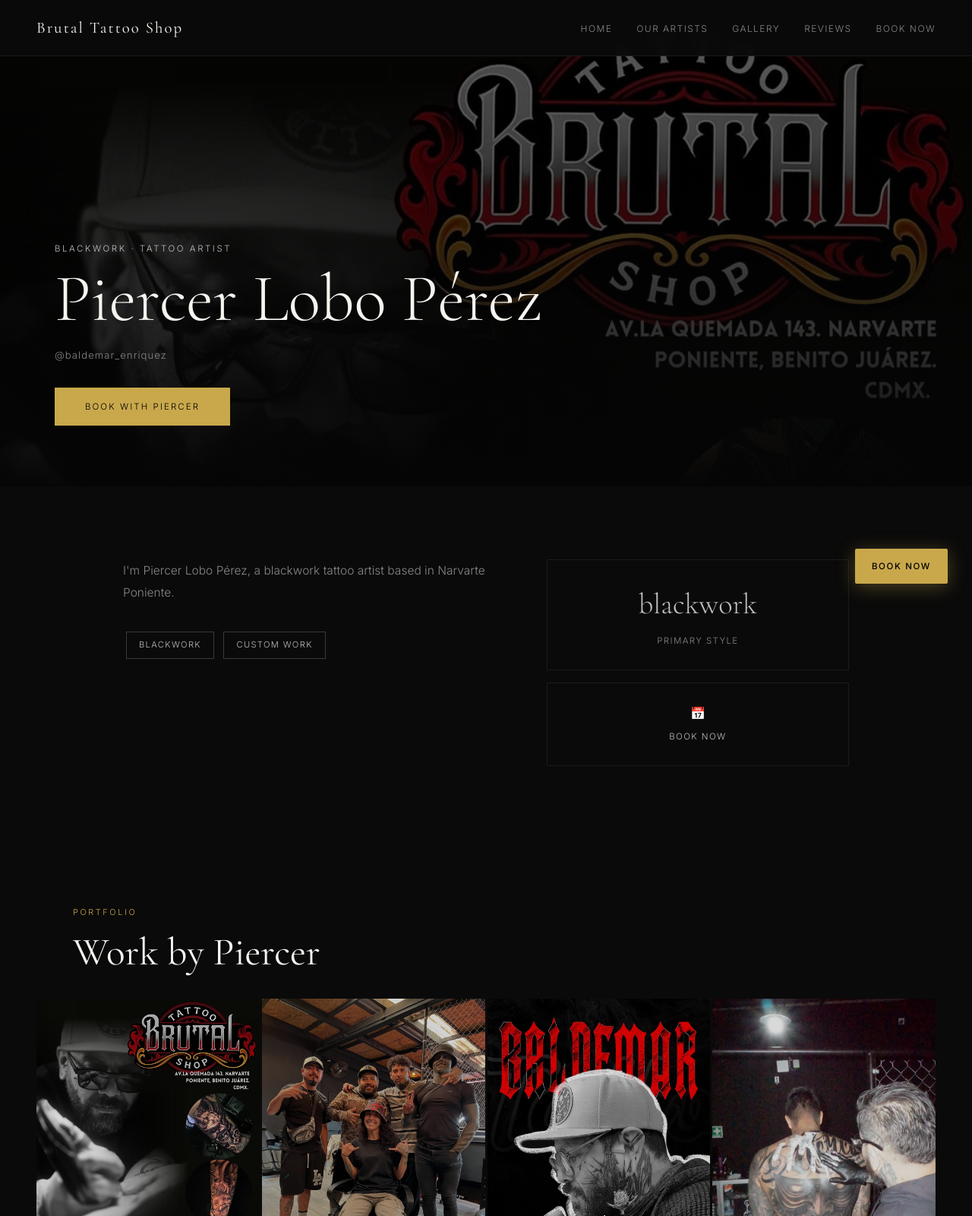
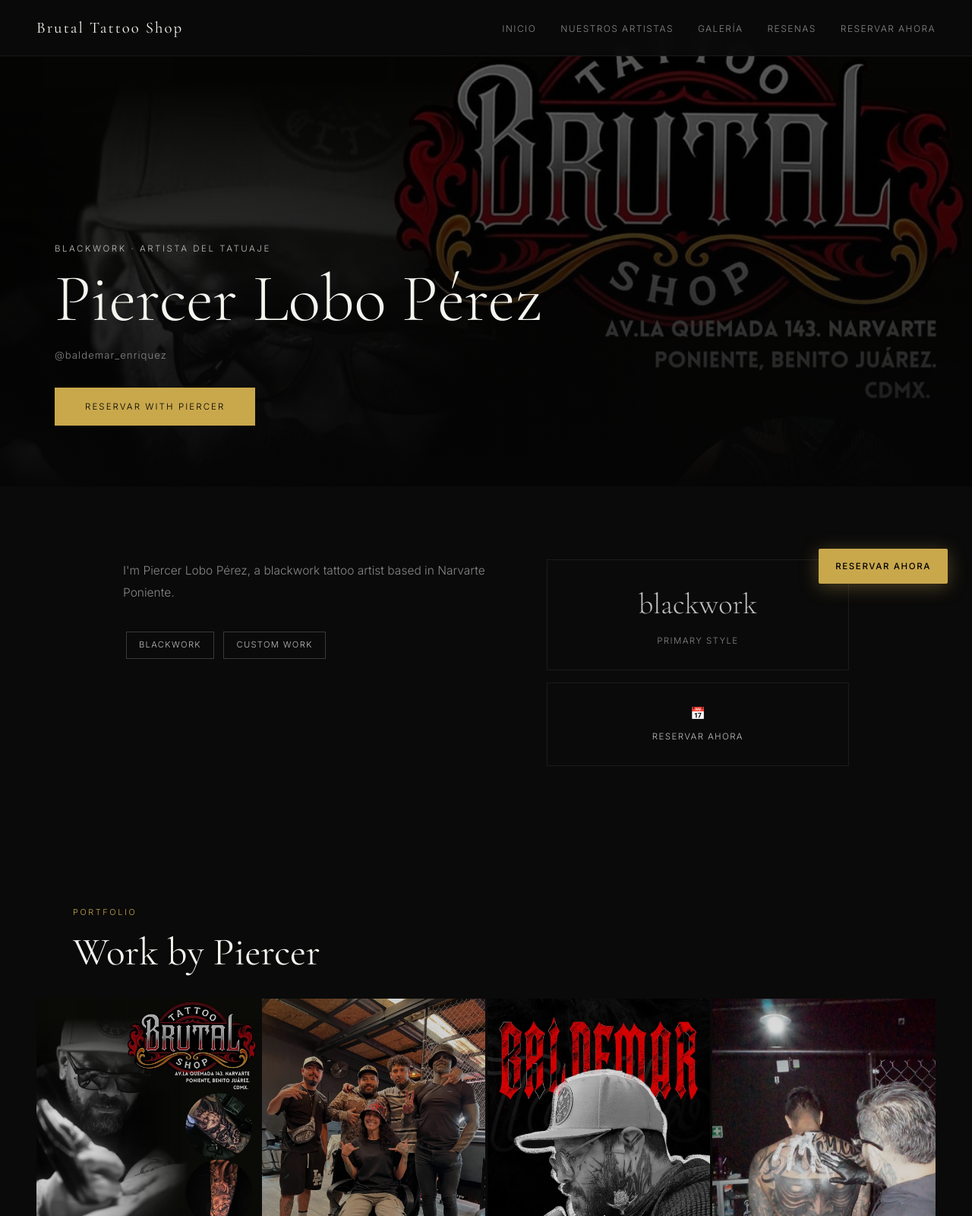
Before and after one commit to BayouWebStudio/brutaltattooshop, a plain HTML site: page artists/baldemarenriquez.html in a window 1280 px wide. Shown: the top 1600 px of the page at 76% size. Drawn offline with nearby package versions, Linux system fonts and the light colour scheme.

Commit message:
Translate to Spanish

```diff
--- a/artists/baldemarenriquez.html
+++ b/artists/baldemarenriquez.html
@@ -1,5 +1,5 @@
 <!DOCTYPE html>
-<html lang="en">
+<html lang="es">
 <head>
   <meta charset="UTF-8">
   <meta name="viewport" content="width=device-width, initial-scale=1.0">
@@ -158,33 +158,33 @@
   <nav>
     <a href="../index.html" class="nav-logo">Brutal Tattoo Shop</a>
     <ul class="nav-links">
-      <li><a href="../index.html">Home</a></li>
-      <li><a href="../artists/index.html">Our Artists</a></li>
-      <li><a href="../gallery.html">Gallery</a></li>
-      <li><a href="../reviews.html">Reviews</a></li>
-      <li><a href="../booking.html">Book Now</a></li>
+      <li><a href="../index.html">Inicio</a></li>
+      <li><a href="../artists/index.html">Nuestros Artistas</a></li>
+      <li><a href="../gallery.html">Galer&#xed;a</a></li>
+      <li><a href="../reviews.html">Resenas</a></li>
+      <li><a href="../booking.html">Reservar Ahora</a></li>
     </ul>
     <button class="hamburger" aria-label="Menu" onclick="this.classList.toggle('open');document.querySelector('.mobile-menu').classList.toggle('open')">
       <span></span><span></span><span></span>
     </button>
   </nav>
   <div class="mobile-menu">
-    <a href="../index.html">Home</a>
-    <a href="../artists/index.html">Our Artists</a>
-    <a href="../gallery.html">Gallery</a>
-    <a href="../reviews.html">Reviews</a>
-    <a href="../booking.html">Book Now</a>
+    <a href="../index.html">Inicio</a>
+    <a href="../artists/index.html">Nuestros Artistas</a>
+    <a href="../gallery.html">Galer&#xed;a</a>
+    <a href="../reviews.html">Resenas</a>
+    <a href="../booking.html">Reservar Ahora</a>
   </div>
-  <a href="../booking.html" class="book-float">Book Now</a>
+  <a href="../booking.html" class="book-float">Reservar Ahora</a>
 
   <section class="hero">
     <div class="hero-bg"></div>
     <div class="hero-gradient"></div>
     <div class="hero-content">
-      <p class="hero-eyebrow fade-up">blackwork &#xb7; Tattoo Artist</p>
+      <p class="hero-eyebrow fade-up">blackwork &#xb7; Artista del Tatuaje</p>
       <h1 class="fade-up">Piercer Lobo P&#xe9;rez</h1>
       <p class="hero-handle fade-up"><a href="https://www.instagram.com/baldemar_enriquez" target="_blank" rel="noopener">@baldemar_enriquez</a></p>
-      <a href="../booking.html" class="btn-gold fade-up">Book with Piercer</a>
+      <a href="../booking.html" class="btn-gold fade-up">Reservar with Piercer</a>
     </div>
   </section>
 
@@ -206,7 +206,7 @@
       <div class="stat-card fade-up">
         <a href="../booking.html" style="display:block;text-align:center;text-decoration:none;">
           <div class="stat-big" style="font-size:1rem;">&#x1f4c5;</div>
-          <div class="stat-small" style="color:#C0C0C0;margin-top:8px;">Book Now</div>
+          <div class="stat-small" style="color:#C0C0C0;margin-top:8px;">Reservar Ahora</div>
         </a>
       </div>
     </div>
@@ -254,20 +254,20 @@
   </section>
 
   <section class="booking-cta">
-    <p class="section-label fade-up">Book a Session</p>
+    <p class="section-label fade-up">Reservar Sesi&#xf3;n</p>
     <h2 class="fade-up">Ready to Work with Piercer?</h2>
     <p class="fade-up">Fill out the booking form and we'll be in touch to schedule your consultation.</p>
-    <a href="../booking.html" class="btn-gold fade-up">Start Your Booking</a>
+    <a href="../booking.html" class="btn-gold fade-up">Start Your Reservaring</a>
   </section>
 
   <footer>
     <div class="footer-logo">Brutal Tattoo Shop</div>
     <div class="footer-links">
-      <a href="../index.html">Home</a>
+      <a href="../index.html">Inicio</a>
       <a href="../artists/index.html">Artists</a>
-      <a href="../gallery.html">Gallery</a>
-      <a href="../reviews.html">Reviews</a>
-      <a href="../booking.html">Book Now</a>
+      <a href="../gallery.html">Galer&#xed;a</a>
+      <a href="../reviews.html">Resenas</a>
+      <a href="../booking.html">Reservar Ahora</a>
     </div>
     <div class="footer-copy">&#xa9; 2026 Brutal Tattoo Shop</div>
   </footer>
```
